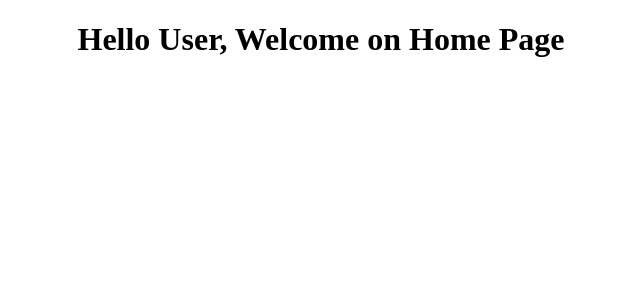
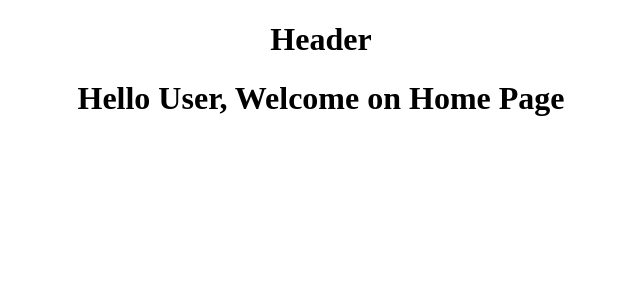
Before and after one commit to babunairofficial/Projects, a Vue app in the folder Restaurant-Project/: page / in a window 1280 px wide. Shown: the top 300 px of the page, without its empty margins (319-959 px from the left). Built offline with nearby package versions, Linux system fonts and the light colour scheme; sample sign-in values are in the browser's storage.

Commit message:
Restaurant - Header

```diff
--- /dev/null
+++ b/Restaurant-Project/src/components/Header.vue
@@ -0,0 +1,9 @@
+<template>
+    <h1>Header</h1>
+</template>
+
+<script>
+export default{
+    name:'Home',
+}
+</script>
--- a/Restaurant-Project/src/components/Home.vue
+++ b/Restaurant-Project/src/components/Home.vue
@@ -1,10 +1,17 @@
 <template>
+    <Header />
     <h1>Hello User, Welcome on Home Page</h1>
 </template>
 
 <script>
+import Header from './Header.vue';
 export default{
     name:"Home",
+
+    components:{
+        Header
+    },
+
     mounted(){
             let user = localStorage.getItem('user-info');
             if(!user){
```
